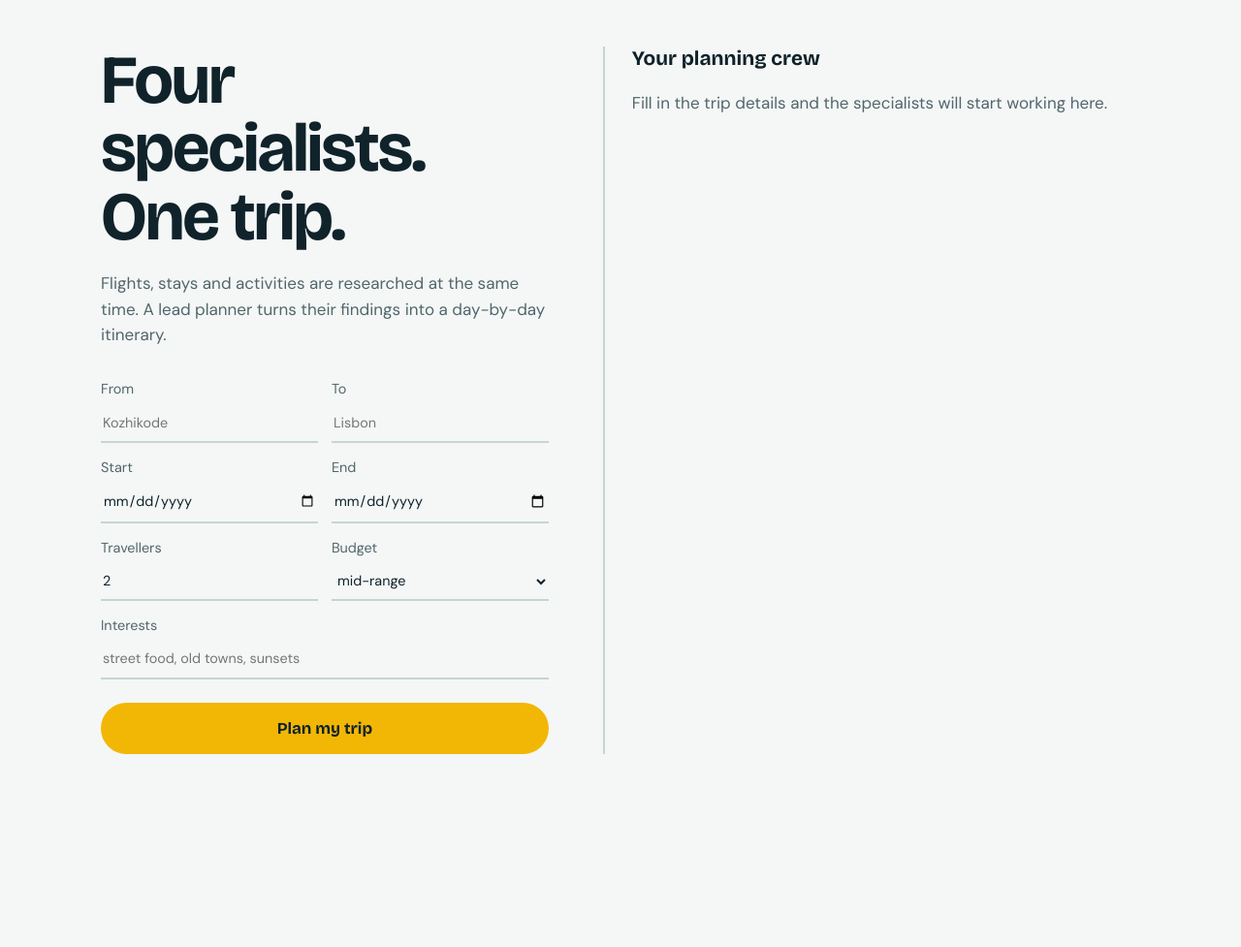
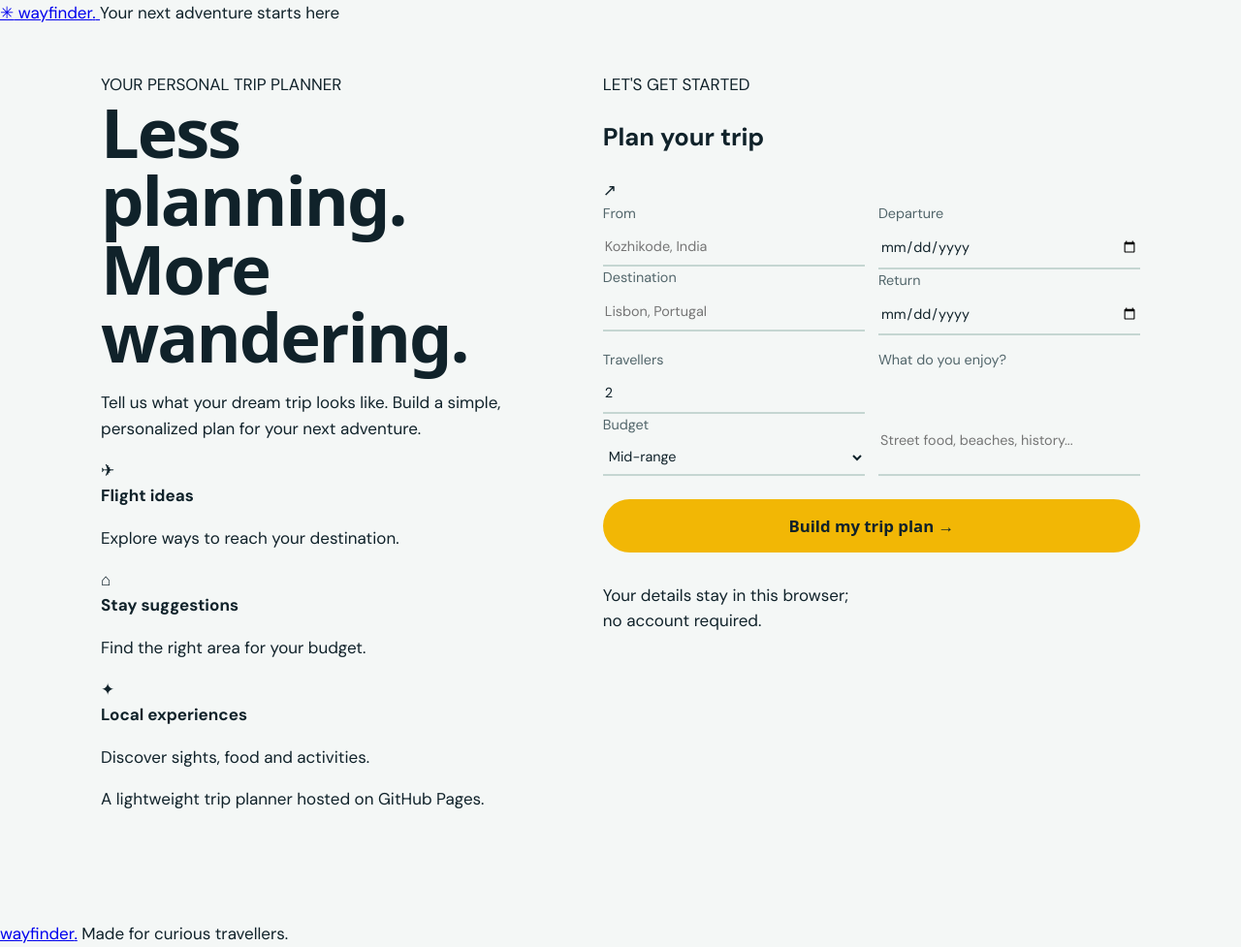
Before and after one commit to ParvanaMohan/TripPlanner, a plain HTML site: page index.html in a window 1280 px wide. Shown: the whole page at 97% size. Before the commit the page ends 874 px from the top, so only its background shows below. Drawn offline with nearby package versions, Linux system fonts and the light colour scheme; files that its build step writes are made by us from their sources.

Commit message:
Update index.html

```diff
--- a/index.html
+++ b/index.html
@@ -1,43 +1,191 @@
-<!doctype html>
+
+<!DOCTYPE html>
 <html lang="en">
 <head>
-<meta charset="utf-8">
-<meta name="viewport" content="width=device-width, initial-scale=1">
-<title>Wayfinder: plan a trip with four specialists</title>
+  <meta charset="UTF-8">
+  <meta name="viewport" content="width=device-width, initial-scale=1.0">
+  <meta name="description" content="Plan your next adventure with Wayfinder.">
+  <title>Wayfinder — Your Trip Planner</title>
+
   <link rel="preconnect" href="https://fonts.googleapis.com">
-<link href="https://fonts.googleapis.com/css2?family=Bricolage+Grotesque:opsz,wght@12..96,500;12..96,700&family=DM+Sans:wght@400;500&display=swap" rel="stylesheet">
-<link rel="stylesheet" href="/static/style.css">
+  <link rel="preconnect" href="https://fonts.gstatic.com" crossorigin>
+  <link href="https://fonts.googleapis.com/css2?family=DM+Sans:wght@400;500;600;700&family=Manrope:wght@400;500;600;700;800&display=swap" rel="stylesheet">
+
+  <link rel="stylesheet" href="./style.css">
+  <script src="./script.js" defer></script>
 </head>
+
 <body>
-<main>
-  <section>
-    <h1>Four specialists. One trip.</h1>
-    <p class="lede">Flights, stays and activities are researched at the same time. A lead planner turns their findings into a day-by-day itinerary.</p>
-    <form id="f">
-      <label>From<input name="origin" required placeholder="Kozhikode"></label>
-      <label>To<input name="destination" required placeholder="Lisbon"></label>
-      <label>Start<input type="date" name="start" required></label>
-      <label>End<input type="date" name="end" required></label>
-      <label>Travellers<input type="number" name="travellers" min="1" value="2"></label>
-      <label>Budget
+  <header class="topbar">
+    <a class="brand" href="./">
+      <span class="brand-icon">✳</span>
+      wayfinder<span class="brand-dot">.</span>
+    </a>
+    <span class="header-note">Your next adventure starts here</span>
+  </header>
+
+  <main class="layout">
+    <section class="intro">
+      <span class="eyebrow">YOUR PERSONAL TRIP PLANNER</span>
+      <h1>Less planning.<br>More <span>wandering.</span></h1>
+      <p class="intro-text">
+        Tell us what your dream trip looks like. Build a simple,
+        personalized plan for your next adventure.
+      </p>
+
+      <div class="feature-list">
+        <div class="feature">
+          <span class="feature-icon">✈</span>
+          <div>
+            <strong>Flight ideas</strong>
+            <p>Explore ways to reach your destination.</p>
+          </div>
+        </div>
+        <div class="feature">
+          <span class="feature-icon">⌂</span>
+          <div>
+            <strong>Stay suggestions</strong>
+            <p>Find the right area for your budget.</p>
+          </div>
+        </div>
+        <div class="feature">
+          <span class="feature-icon">✦</span>
+          <div>
+            <strong>Local experiences</strong>
+            <p>Discover sights, food and activities.</p>
+          </div>
+        </div>
+      </div>
+
+      <p class="fine-print">
+        A lightweight trip planner hosted on GitHub Pages.
+      </p>
+    </section>
+
+    <section class="planner-card">
+      <div class="card-heading">
+        <div>
+          <span class="eyebrow">LET'S GET STARTED</span>
+          <h2>Plan your trip</h2>
+        </div>
+        <span class="heading-icon">↗</span>
+      </div>
+
+      <form id="trip-form">
+        <div class="field-row">
+          <label>
+            From
+            <input name="origin" type="text" placeholder="Kozhikode, India" required>
+          </label>
+          <label>
+            Destination
+            <input name="destination" type="text" placeholder="Lisbon, Portugal" required>
+          </label>
+        </div>
+
+        <div class="field-row">
+          <label>
+            Departure
+            <input name="start" type="date" required>
+          </label>
+          <label>
+            Return
+            <input name="end" type="date" required>
+          </label>
+        </div>
+
+        <div class="field-row">
+          <label>
+            Travellers
+            <input name="travellers" type="number" min="1" max="50" value="2" required>
+          </label>
+          <label>
+            Budget
             <select name="budget">
-          <option>budget</option>
-          <option selected>mid-range</option>
-          <option>luxury</option>
+              <option value="budget">Budget-friendly</option>
+              <option value="mid-range" selected>Mid-range</option>
+              <option value="luxury">Luxury</option>
             </select>
           </label>
-      <label class="wide">Interests<input name="interests" placeholder="street food, old towns, sunsets"></label>
-      <button id="go">Plan my trip</button>
+        </div>
+
+        <label>
+          What do you enjoy?
+          <input name="interests" type="text" placeholder="Street food, beaches, history...">
+        </label>
+
+        <button id="plan-button" type="submit">
+          <span>Build my trip plan</span>
+          <span aria-hidden="true">→</span>
+        </button>
+        <p class="form-note">Your details stay in this browser; no account required.</p>
       </form>
+
+      <div id="results" class="results" hidden aria-live="polite">
+        <div class="results-heading">
+          <span class="eyebrow">YOUR TRIP OVERVIEW</span>
+          <button type="button" id="reset-button" class="reset-button">Start over</button>
+        </div>
+
+        <h2 id="trip-title"></h2>
+        <p id="trip-summary" class="trip-summary"></p>
+
+        <div class="stat-grid">
+          <div class="stat">
+            <span>Duration</span>
+            <strong id="trip-duration"></strong>
+          </div>
+          <div class="stat">
+            <span>Travellers</span>
+            <strong id="trip-travellers"></strong>
+          </div>
+          <div class="stat">
+            <span>Budget style</span>
+            <strong id="trip-budget"></strong>
+          </div>
+        </div>
+
+        <div class="results-grid">
+          <article class="result-section">
+            <span class="result-icon">✈</span>
+            <h3>Getting there</h3>
+            <div id="flight-output"></div>
+          </article>
+
+          <article class="result-section">
+            <span class="result-icon">⌂</span>
+            <h3>Where to stay</h3>
+            <div id="stay-output"></div>
+          </article>
+
+          <article class="result-section">
+            <span class="result-icon">✦</span>
+            <h3>Things to explore</h3>
+            <div id="activity-output"></div>
+          </article>
+        </div>
+
+        <section class="itinerary-section">
+          <span class="eyebrow">YOUR DAY-BY-DAY OUTLINE</span>
+          <h3>A little plan, a lot of adventure.</h3>
+          <div id="itinerary-output"></div>
         </section>
 
-  <section class="crew" aria-live="polite">
-    <h2>Your planning crew</h2>
-    <p class="empty" id="empty">Fill in the trip details and the specialists will start working here.</p>
-    <div id="lanes"></div>
-    <div id="final" class="final" hidden><div class="out" id="final-out"></div></div>
+        <button id="download-button" class="secondary-button" type="button">
+          Download trip plan ↓
+        </button>
+
+        <p class="disclaimer">
+          Suggestions are general planning ideas, not live booking results.
+          Verify prices, opening hours and travel requirements before booking.
+        </p>
+      </div>
     </section>
   </main>
-<script src="/static/script.js"></script>
+
+  <footer>
+    <a class="brand footer-brand" href="./">wayfinder<span class="brand-dot">.</span></a>
+    <span>Made for curious travellers.</span>
+  </footer>
 </body>
 </html>
```
Lines whose indentation alone changed are shown as unchanged.
